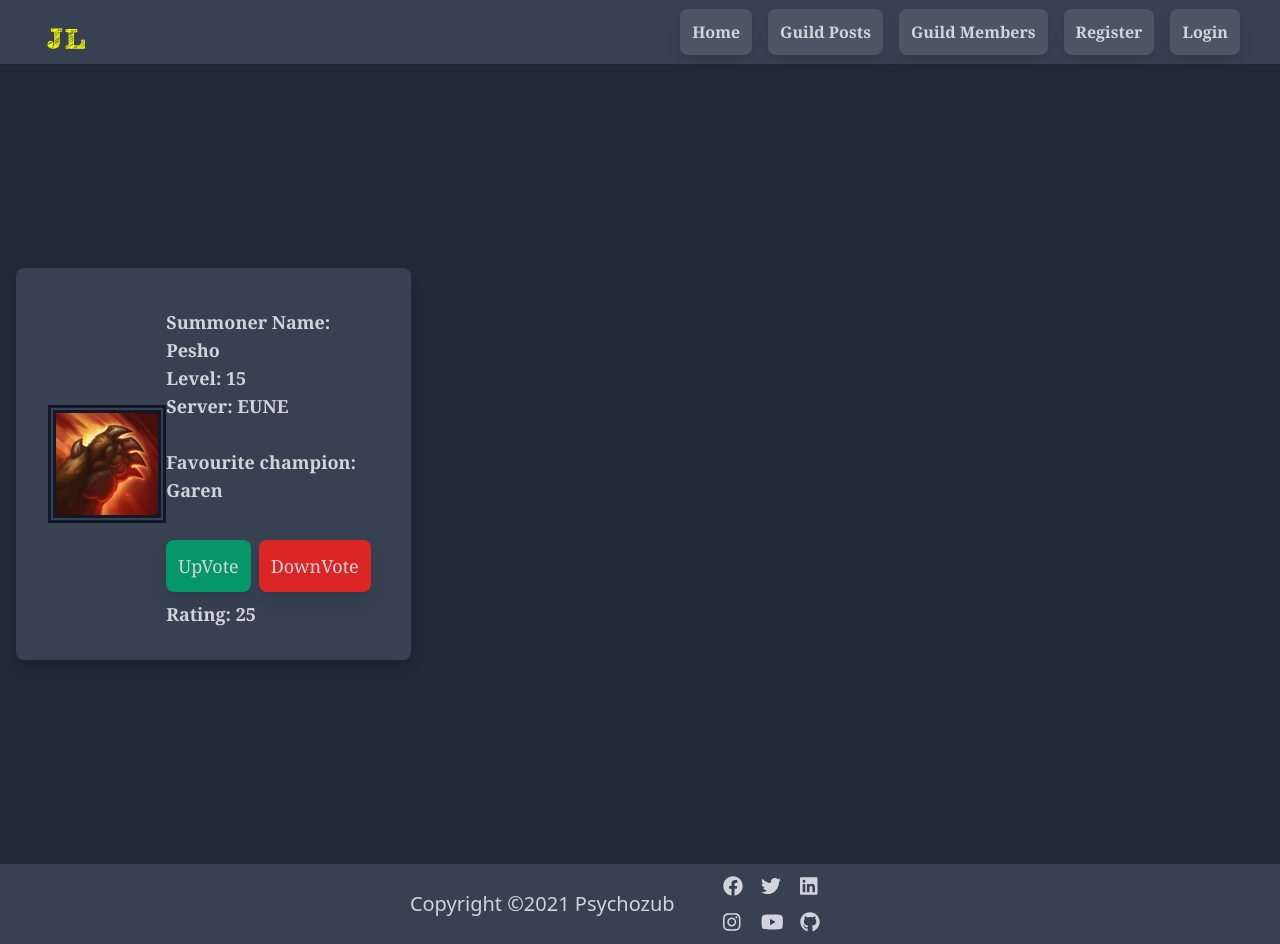
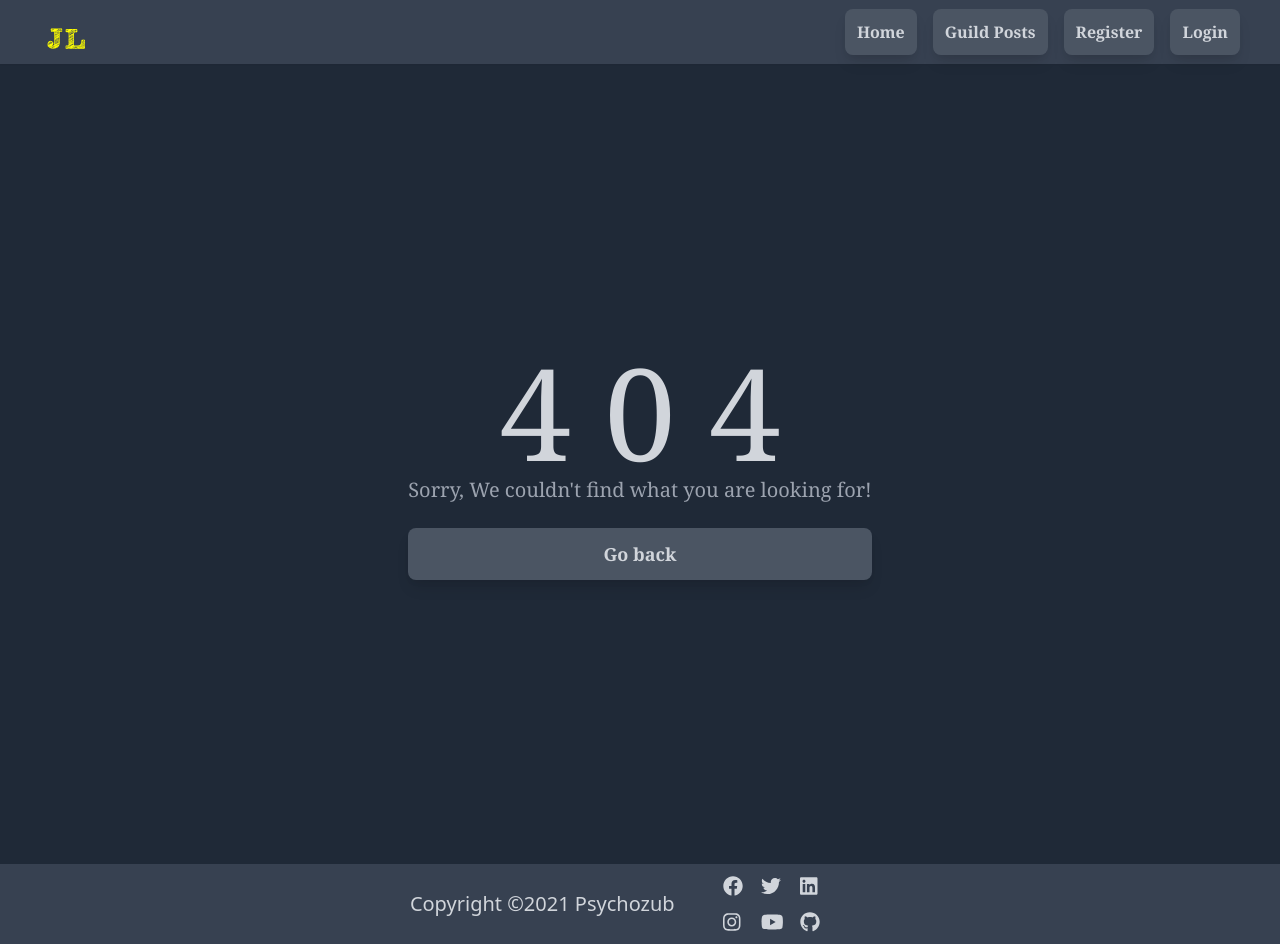
Before and after one commit to Bozhidar-Vangelov/the-justice-league, a React (Create React App) app: page /guild-members in a window 1280 px wide. Built offline with nearby package versions, Linux system fonts and the light colour scheme; the HTML template or start-up script is replaced by a standard one.

Commit message:
Remove guild members page

```diff
--- a/src/App.js
+++ b/src/App.js
@@ -7,7 +7,6 @@ import Navbar from './components/Navbar/Navbar.js';
 import Home from './components/Home.js';
 import MyAccount from './components/MyAccount/MyAccount.js';
 import CreatePost from './components/CreatePost/CreatePost.js';
-import GuildMembers from './components/GuildMembers/GuildMembers.js';
 import GuildPosts from './components/GuildPosts/GuildPosts.js';
 import Login from './components/Login/Login.js';
 import Register from './components/Register/Register.js';
@@ -28,7 +27,6 @@ function App() {
         <Notification />
         <Routes>
           <Route path='/' element={<Home />} />
-          <Route path='/guild-members' element={<GuildMembers />} />
           <Route path='/guild-posts' element={<GuildPosts />} />
           <Route path='/details/:postId' element={<GuildPostDetails />} />
           <Route path='*' element={<NotFound />} />
--- a/src/components/GuildMembers/GuildMembers.js
+++ /dev/null
@@ -1,35 +0,0 @@
-import guildMembersStyles from './guildMembersStyles.js';
-import profileIcon from '../../images/6.png';
-
-function GuildMembers() {
-  return (
-    <div className={guildMembersStyles.main}>
-      <section className='container mx-auto flex flex-wrap'>
-        <article className={guildMembersStyles.boxContainer}>
-          <div className={guildMembersStyles.box}>
-            <div className={guildMembersStyles.infoBox}>
-              <img src={profileIcon} alt='ProfileIcon' />
-            </div>
-            <div className={guildMembersStyles.info}>
-              <p>Summoner Name: Pesho</p>
-              <p>Level: 15</p>
-              <p>Server: EUNE</p>
-              <br />
-              <p>Favourite champion: Garen</p>
-              <br />
-              <div className='flex justify-between'>
-                <button className={guildMembersStyles.upVote}>UpVote</button>
-                <button className={guildMembersStyles.downVote}>
-                  DownVote
-                </button>
-              </div>
-              <p>Rating: 25</p>
-            </div>
-          </div>
-        </article>
-      </section>
-    </div>
-  );
-}
-
-export default GuildMembers;
--- a/src/components/GuildMembers/guildMembersStyles.js
+++ /dev/null
@@ -1,38 +0,0 @@
-const guildMembersStyles = {
-  main: ['grid', 'min-h-screen', 'place-items-center'].join(' '),
-  boxContainer: ['lg:w-1/3', 'md:w-1/2', 'w-full', 'p-4'].join(' '),
-  box: [
-    'flex',
-    'justify-between',
-    'items-center',
-    'p-8',
-    'bg-gray-700',
-    'rounded-lg',
-    'shadow-lg',
-  ].join(' '),
-  infoBox: ['border-8', 'border-double', 'border-gray-900'].join(' '),
-  info: ['mt-2', 'text-gray-300', 'font-serif', 'text-lg', 'font-bold'].join(
-    ' '
-  ),
-  upVote: [
-    'p-3',
-    'm-2',
-    'mx-0',
-    'bg-green-600',
-    'hover:bg-green-800',
-    'hover:text-green-400',
-    'rounded-lg',
-    'shadow-lg',
-  ].join(' '),
-  downVote: [
-    'p-3',
-    'm-2',
-    'bg-red-600',
-    'hover:bg-red-800',
-    'hover:text-red-400',
-    'rounded-lg',
-    'shadow-lg',
-  ].join(' '),
-};
-
-export default guildMembersStyles;
--- a/src/components/Navbar/DropdownContent.js
+++ b/src/components/Navbar/DropdownContent.js
@@ -24,7 +24,6 @@ function DropdownContent({ isOpen, toggle, userEmail }) {
     >
       <LinkButton content='Home' to='/' />
       <LinkButton content='Guild Posts' to='/guild-posts' />
-      <LinkButton content='Guild Members' to='/guild-members' />
 
       {userEmail ? userButtons : guestButtons}
     </div>
--- a/src/components/Navbar/Navbar.js
+++ b/src/components/Navbar/Navbar.js
@@ -56,7 +56,6 @@ function Navbar() {
         <div className='pr-8 xl:block hidden'>
           <LinkButton content='Home' to='/' />
           <LinkButton content='Guild Posts' to='/guild-posts' />
-          <LinkButton content='Guild Members' to='/guild-members' />
           {user.email ? userButtons : guestButtons}
         </div>
       </nav>
```
